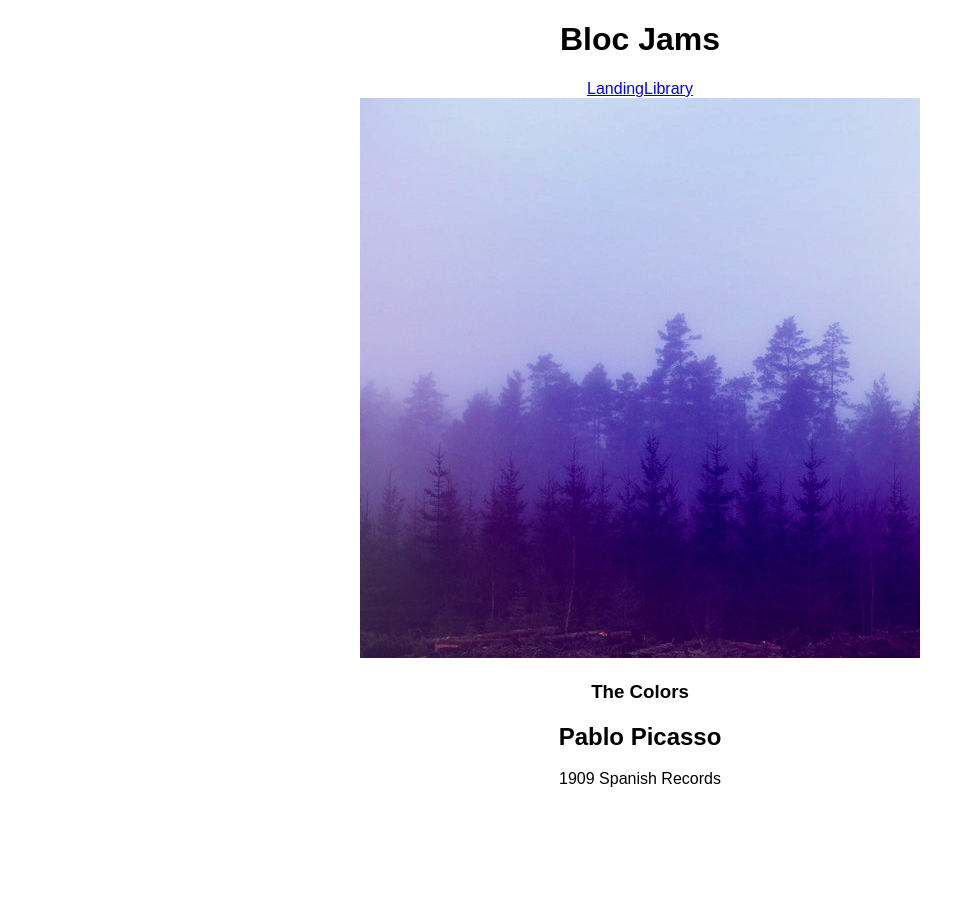
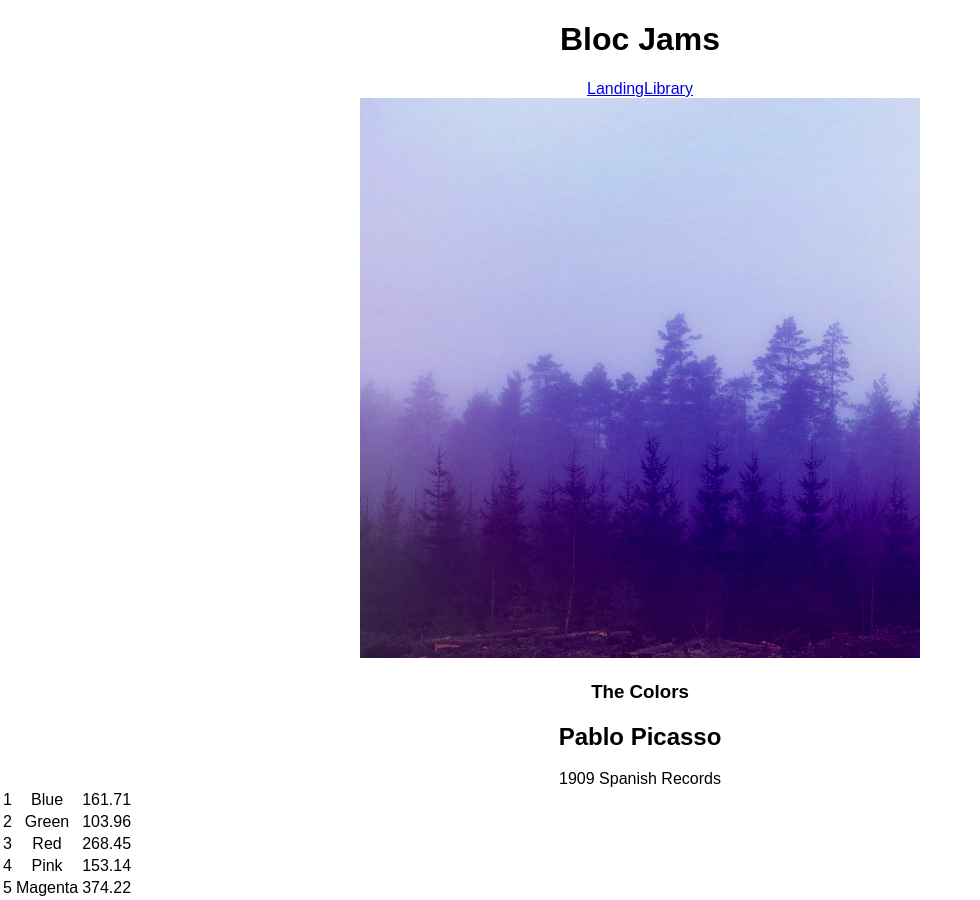
Before and after one commit to coachroe/bloc-jams-react, a React (Create React App) app: page /album/the-colors in a window 1280 px wide. Shown: the whole page, without its empty margins (0-980 px from the left). Before the commit the page ends 800 px from the top, so only its background shows below. Built offline with nearby package versions, Linux system fonts and the light colour scheme.

Commit message:
Assignment 6 components-album completed

```diff
--- a/src/components/Album.js
+++ b/src/components/Album.js
@@ -32,6 +32,15 @@ class Album extends Component {
             <col id="song-duration-column" />
           </colgroup>
           <tbody>
+          {
+            this.state.album.songs.map( (song, index) =>
+              <tr className="song" key={index} >
+                <td className="song-number">{index+1}</td>
+                <td className="song-title">{song.title}</td>
+                <td className="song-duration">{song.duration}</td>
+              </tr>
+            )
+          }
           </tbody>
         </table>
       </section>
--- a/src/components/Library.js
+++ b/src/components/Library.js
@@ -14,7 +14,6 @@ class Library extends Component {
         {
           this.state.albums.map( (album, index) =>
             <Link to={`/album/${album.slug}`} key={index}>
-              {album.title}
               <img src={album.albumCover} alt={album.title} />
               <div>{album.title}</div>
               <div>{album.artist}</div>
```
